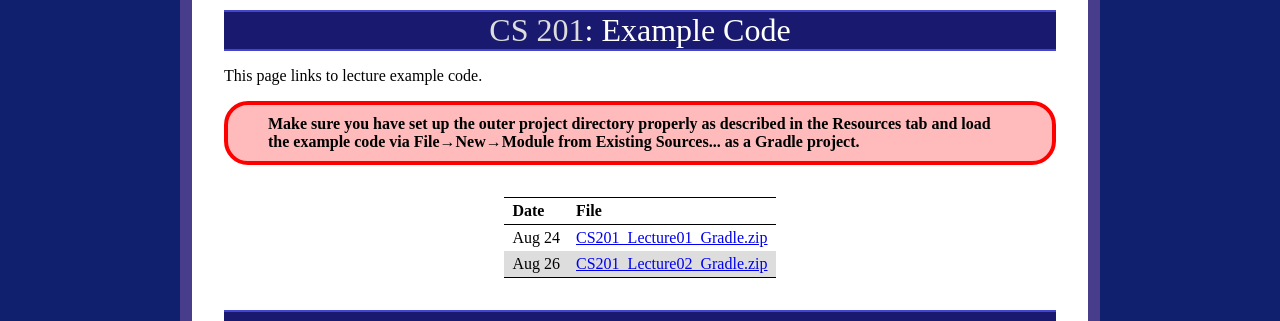
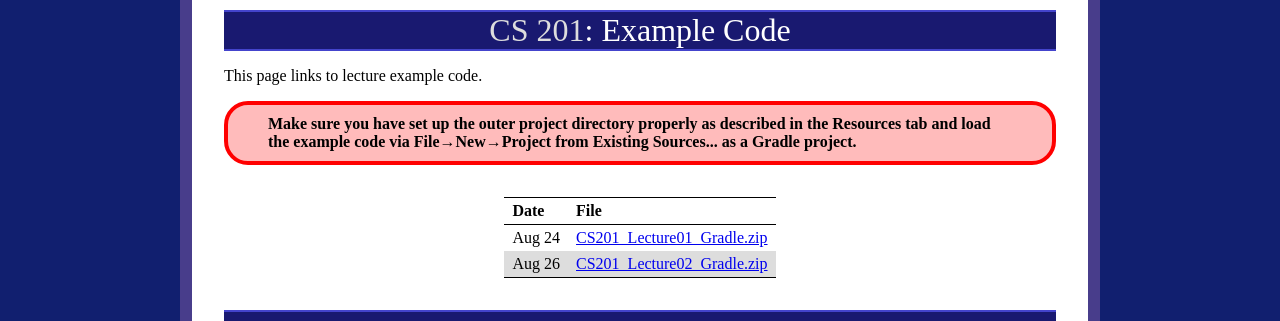
Before and after one commit to ycpcs/cs201-fall2026, a Jekyll site: the page built from examples/index.md, in a window 1280 px wide. Shown: the top 321 px of the page. Built offline with Jekyll 4.4.1, drawn with Linux system fonts in a browser that asks for light colours.

Commit message:
Update index.md

```diff
--- a/examples/index.md
+++ b/examples/index.md
@@ -6,7 +6,7 @@ title: "Example Code"
 This page links to lecture example code.
 
 <div class="callout">
-<b>Make sure you have set up the outer project directory properly as described in the Resources tab and load the example code via File&rarr;New&rarr;Module from Existing Sources... as a Gradle project.</b>
+<b>Make sure you have set up the outer project directory properly as described in the Resources tab and load the example code via File&rarr;New&rarr;Project from Existing Sources... as a Gradle project.</b>
 </div>
 
 Date     |    File
```
